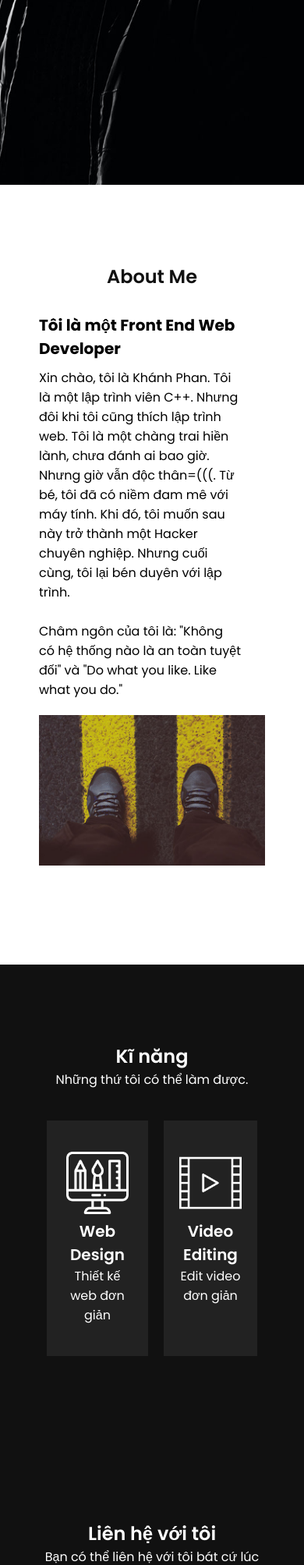
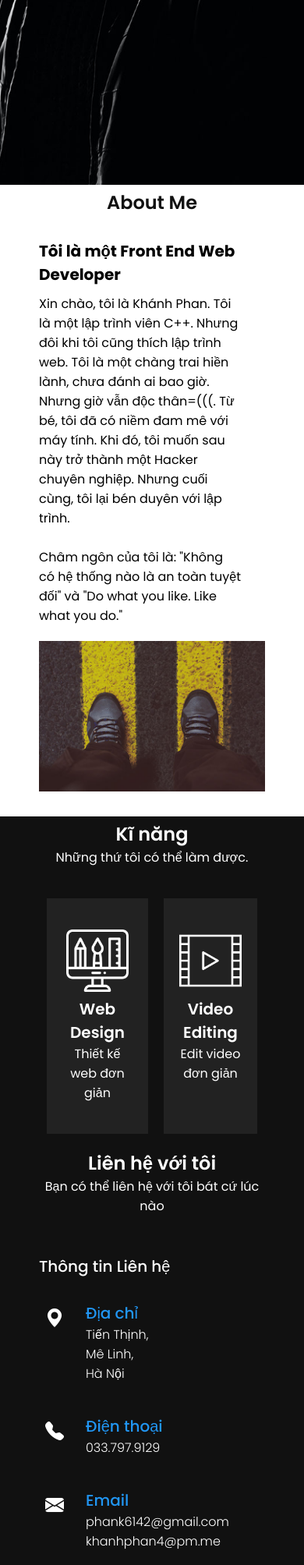
Before and after one commit to KhanhPhan8225/portfolio, a PHP site: page / in a window 390 px wide. Shown: the part 607-2614 px from the top of the page at 78% size. Run offline with PHP 8.4, Linux system fonts and the light colour scheme; some libraries are stand-ins or nearby versions.

Commit message:
Update style.css

```diff
--- a/style.css
+++ b/style.css
@@ -361,7 +361,7 @@ img
 	}
 	section
 	{
-		padding: 100px 50px;
+		padding: 05px 50px;
 	}
 	.banner
 	{
```
